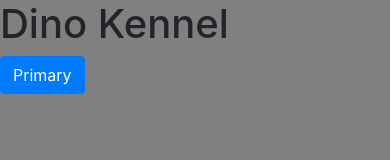
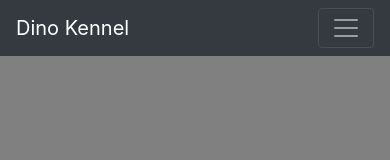
Before and after one commit to lstar18/dino-kennel, a plain HTML site: page index.html in a window 390 px wide. Drawn offline with nearby package versions, Linux system fonts and the light colour scheme.

Commit message:
Added navbar

```diff
--- a/index.html
+++ b/index.html
@@ -7,9 +7,14 @@
     <link rel="stylesheet" href="https://stackpath.bootstrapcdn.com/bootstrap/4.4.1/css/bootstrap.min.css" integrity="sha384-Vkoo8x4CGsO3+Hhxv8T/Q5PaXtkKtu6ug5TOeNV6gBiFeWPGFN9MuhOf23Q9Ifjh" crossorigin="anonymous">
     <link rel="stylesheet" href="./main.css">
 </head>
-<h1>Dino Kennel</h1>
 <body>
-    <button type="button" class="btn btn-primary">Primary</button>
+    <nav class="navbar navbar-expand-lg navbar-dark bg-dark">
+
+        <a class="navbar-brand" href="#">Dino Kennel</a>
+        <button class="navbar-toggler" type="button" data-toggle="collapse" data-target="#navbarSupportedContent" aria-controls="navbarSupportedContent" aria-expanded="false" aria-label="Toggle navigation">
+          <span class="navbar-toggler-icon"></span>
+        </button>
+    </nav>
     <script src="https://code.jquery.com/jquery-3.4.1.slim.min.js" integrity="sha384-J6qa4849blE2+poT4WnyKhv5vZF5SrPo0iEjwBvKU7imGFAV0wwj1yYfoRSJoZ+n" crossorigin="anonymous"></script>
     <script src="https://cdn.jsdelivr.net/npm/popper.js@1.16.0/dist/umd/popper.min.js" integrity="sha384-Q6E9RHvbIyZFJoft+2mJbHaEWldlvI9IOYy5n3zV9zzTtmI3UksdQRVvoxMfooAo" crossorigin="anonymous"></script>
     <script src="https://stackpath.bootstrapcdn.com/bootstrap/4.4.1/js/bootstrap.min.js" integrity="sha384-wfSDF2E50Y2D1uUdj0O3uMBJnjuUD4Ih7YwaYd1iqfktj0Uod8GCExl3Og8ifwB6" crossorigin="anonymous"></script>
```
